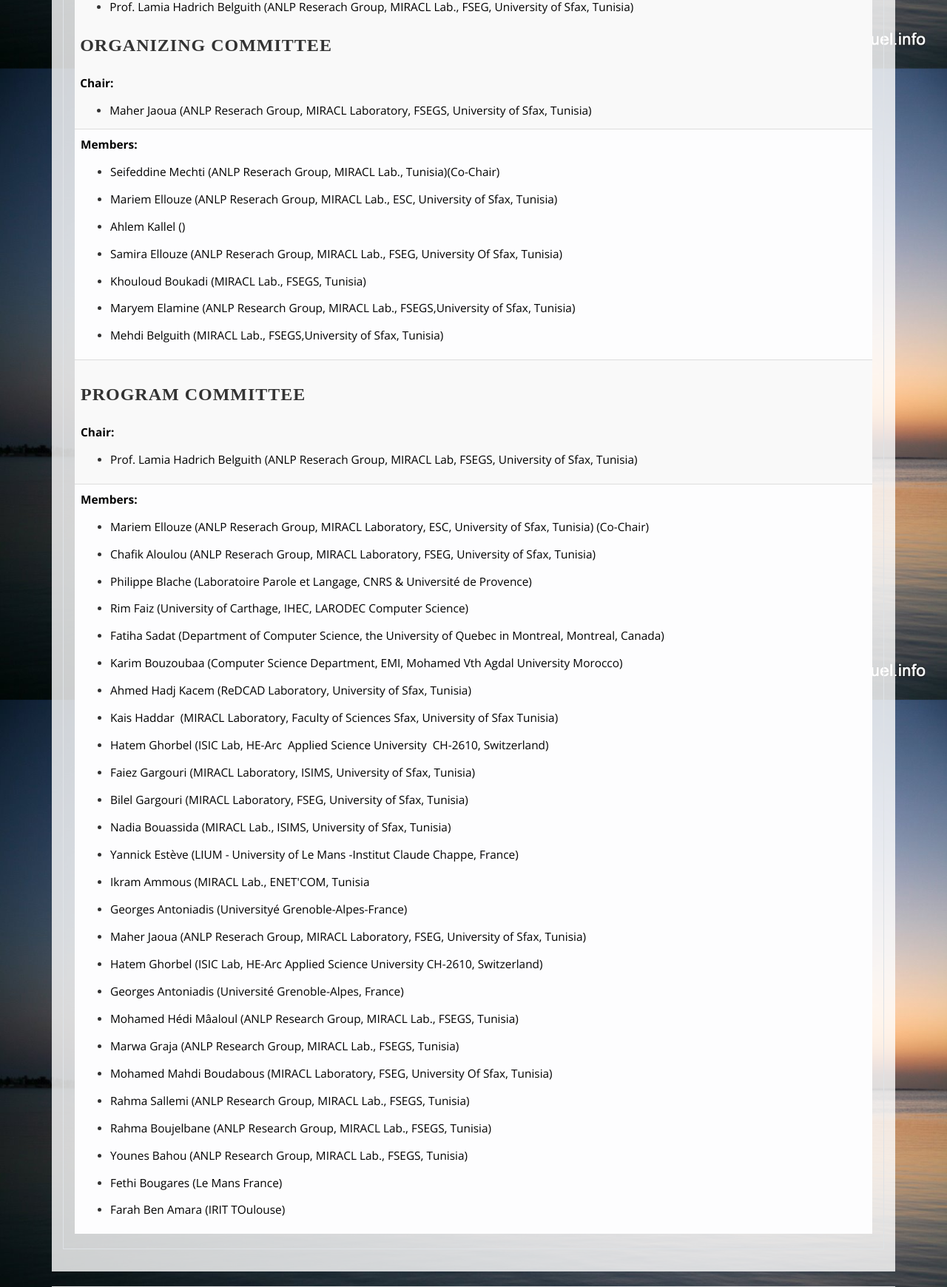
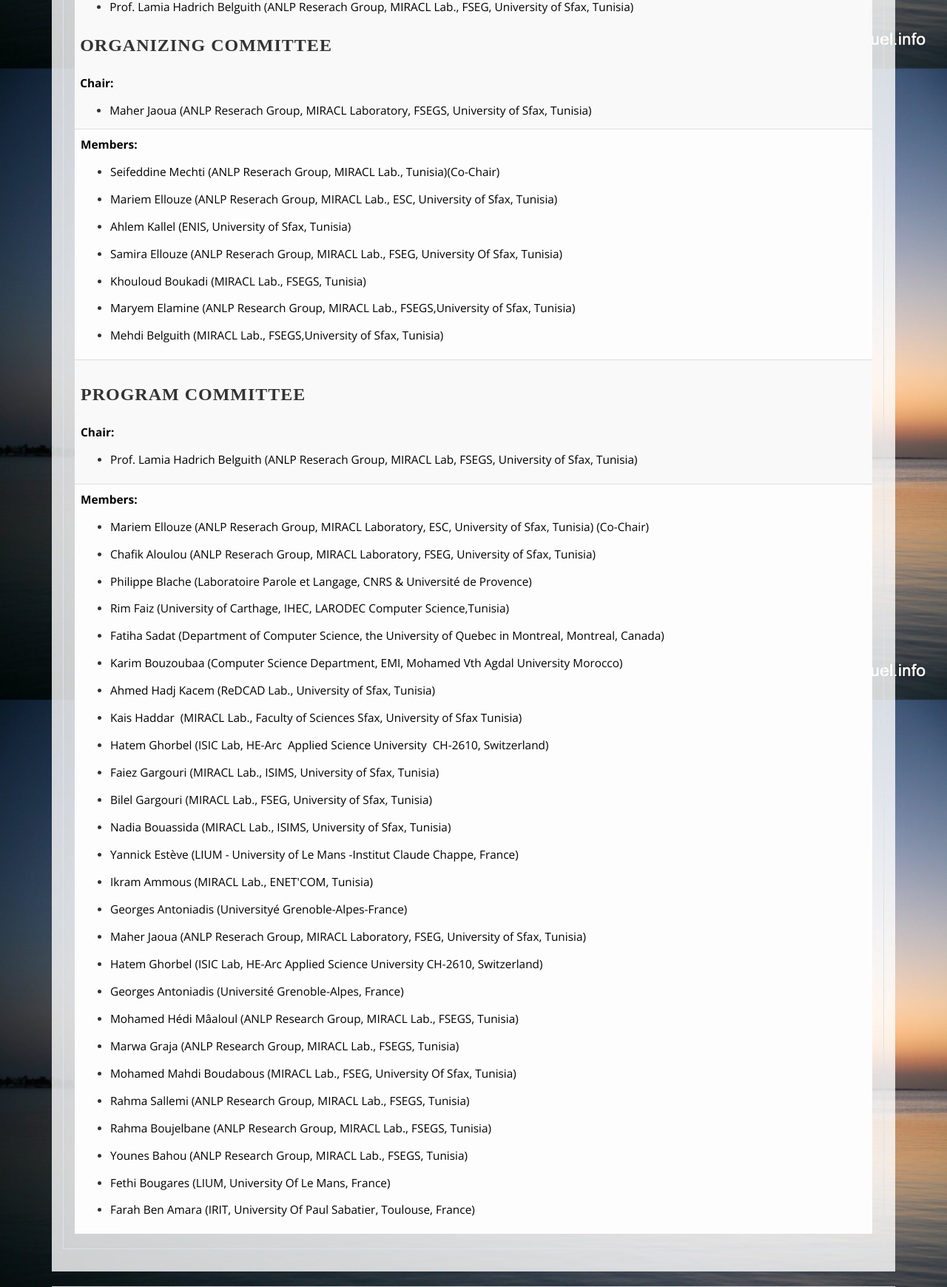
Before and after one commit to ellsamig/conference, a Django app: page /committees in a window 1280 px wide. Shown: the part 761-2501 px from the top of the page at 74% size. Run offline with Django 3.2, Linux system fonts and the light colour scheme; some libraries are stand-ins or nearby versions.

Commit message:
Update commettees.html

```diff
--- a/lpkm/templates/commettees.html
+++ b/lpkm/templates/commettees.html
@@ -32,11 +32,8 @@
 <ul>
 	<li><p>Seifeddine Mechti (ANLP Reserach Group, MIRACL Lab., Tunisia)(Co-Chair)</p></li>
 	<li><p>Mariem Ellouze (ANLP Reserach Group, MIRACL Lab., ESC, University of Sfax, Tunisia)</p></li>
-	<li><p>Ahlem Kallel ()</p></li>
-
-
+	<li><p>Ahlem Kallel (ENIS, University of Sfax, Tunisia)</p></li>
 	<li><p>Samira Ellouze (ANLP Reserach Group, MIRACL Lab., FSEG, University Of Sfax, Tunisia)</p></li>
-
 	<li><p>Khouloud Boukadi (MIRACL Lab., FSEGS, Tunisia)</p></li>
 	<li><p>Maryem Elamine (ANLP Research Group, MIRACL Lab., FSEGS,University of Sfax, Tunisia)</p></li>
 	<li><p>Mehdi Belguith (MIRACL Lab., FSEGS,University of Sfax, Tunisia)</p></li>
@@ -61,30 +58,29 @@
 <li><p>Mariem Ellouze (ANLP Reserach Group, MIRACL Laboratory, ESC, University of Sfax, Tunisia) (Co-Chair)</p></li>
 <li><p>Chafik Aloulou (ANLP Reserach Group, MIRACL Laboratory, FSEG, University of Sfax, Tunisia)</p></li>
 <li><p>Philippe Blache&nbsp;(Laboratoire Parole et Langage, CNRS &amp; Universit&eacute; de Provence)</p></li>
-<li><p>Rim Faiz&nbsp;(University of Carthage, IHEC, LARODEC Computer Science)</p></li>
+<li><p>Rim Faiz&nbsp;(University of Carthage, IHEC, LARODEC Computer Science,Tunisia)</p></li>
 <li><p>Fatiha Sadat&nbsp;(Department of Computer Science, the University of Quebec in Montreal, Montreal, Canada)</p></li>
 <li><p>Karim Bouzoubaa&nbsp;(Computer Science Department, EMI, Mohamed Vth Agdal University Morocco)</p></li>
-<li><p>Ahmed Hadj Kacem&nbsp;(ReDCAD Laboratory,  University of Sfax, Tunisia) </p></li>
-<li><p>Kais Haddar&nbsp; (MIRACL Laboratory, Faculty of Sciences Sfax, University of Sfax Tunisia)</p></li>
+<li><p>Ahmed Hadj Kacem&nbsp;(ReDCAD Lab.,  University of Sfax, Tunisia) </p></li>
+<li><p>Kais Haddar&nbsp; (MIRACL Lab., Faculty of Sciences Sfax, University of Sfax Tunisia)</p></li>
 <li><p>Hatem Ghorbel&nbsp;(ISIC Lab, HE-Arc&nbsp; Applied Science University&nbsp; CH-2610, Switzerland)</p></li>
-<li><p>Faiez Gargouri&nbsp;(MIRACL Laboratory, ISIMS, University of Sfax, Tunisia)</p></li>
-
-<li><p>Bilel Gargouri (MIRACL Laboratory, FSEG, University of Sfax, Tunisia)</p></li>
+<li><p>Faiez Gargouri&nbsp;(MIRACL Lab., ISIMS, University of Sfax, Tunisia)</p></li>
+<li><p>Bilel Gargouri (MIRACL Lab., FSEG, University of Sfax, Tunisia)</p></li>
 <li><p>Nadia Bouassida (MIRACL Lab., ISIMS, University of Sfax, Tunisia)</p></li>
 <li><p>Yannick Est&egrave;ve (LIUM - University of Le Mans -Institut Claude Chappe, France)</p></li>
-<li><p>Ikram Ammous (MIRACL Lab., ENET'COM, Tunisia</p></li>
+<li><p>Ikram Ammous (MIRACL Lab., ENET'COM, Tunisia)</p></li>
 <li><p>Georges Antoniadis&nbsp;(University&eacute; Grenoble-Alpes-France)</p></li>
 <li><p>Maher Jaoua (ANLP Reserach Group, MIRACL Laboratory, FSEG, University of Sfax, Tunisia)</p></li>
 <li><p>Hatem Ghorbel (ISIC Lab, HE-Arc  Applied Science University  CH-2610, Switzerland)</p></li>
 <li><p>Georges Antoniadis (Université Grenoble-Alpes, France)</p></li>
 <li><p>Mohamed Hédi Mâaloul (ANLP Research Group, MIRACL Lab., FSEGS, Tunisia)</p></li>
 <li><p>Marwa Graja (ANLP Research Group, MIRACL Lab., FSEGS, Tunisia)</p></li>
-<li><p>Mohamed Mahdi Boudabous&nbsp;(MIRACL Laboratory, FSEG, University Of Sfax, Tunisia)</p></li>
+<li><p>Mohamed Mahdi Boudabous&nbsp;(MIRACL Lab., FSEG, University Of Sfax, Tunisia)</p></li>
 <li><p>Rahma Sallemi  (ANLP Research Group, MIRACL Lab., FSEGS, Tunisia)</p></li>
 <li><p>Rahma Boujelbane (ANLP Research Group, MIRACL Lab., FSEGS, Tunisia)</p></li>
 <li><p>Younes Bahou (ANLP Research Group, MIRACL Lab., FSEGS, Tunisia)</p></li>
-<li><p>Fethi Bougares (Le Mans France)</p></li>
-<li><p>Farah Ben Amara (IRIT TOulouse)</p></li>
+<li><p>Fethi Bougares (LIUM, University Of Le Mans, France)</p></li>
+<li><p>Farah Ben Amara (IRIT, University Of Paul Sabatier, Toulouse, France)</p></li>
 </ul>
 </td>
 </tr>
```
